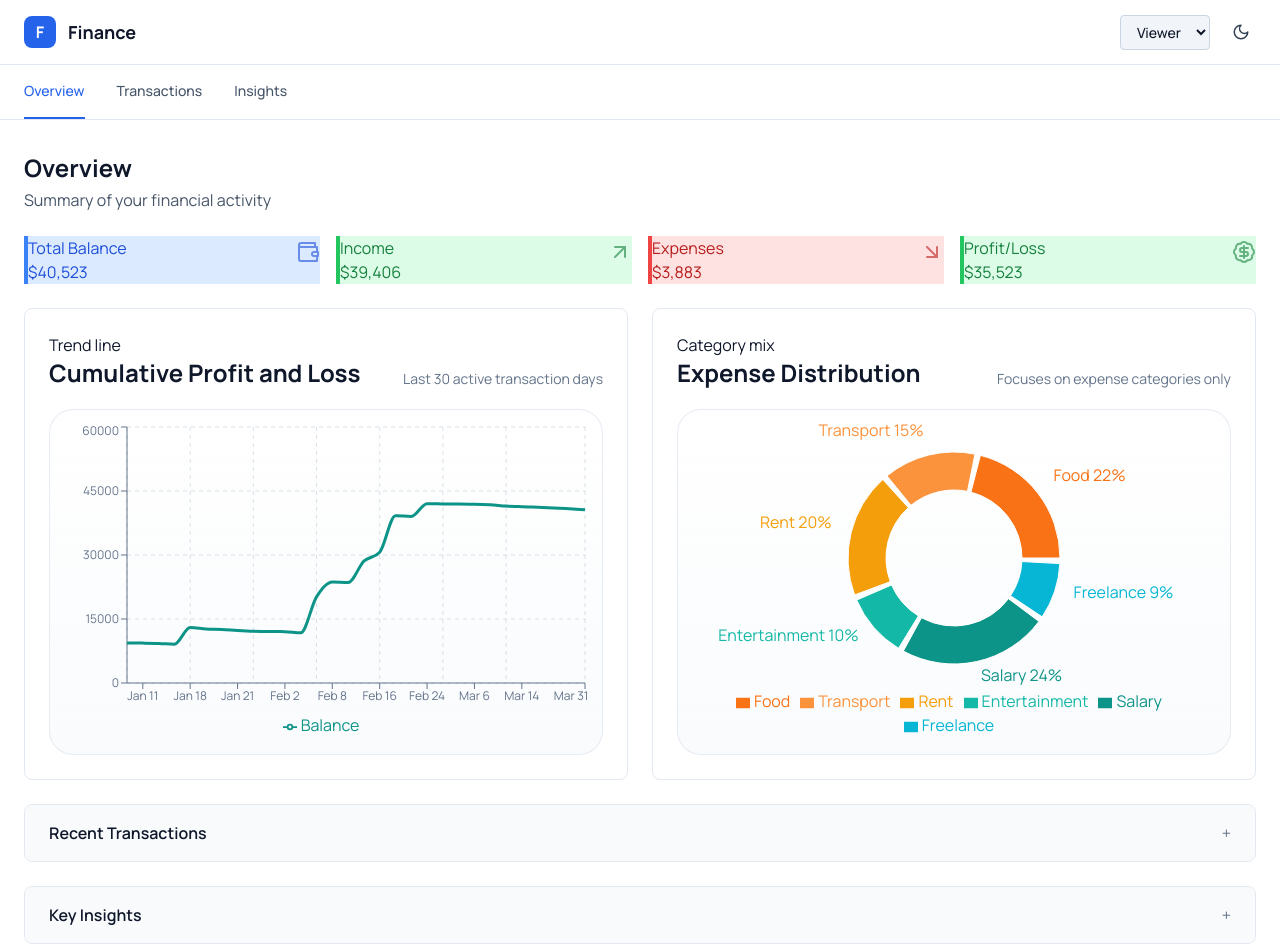
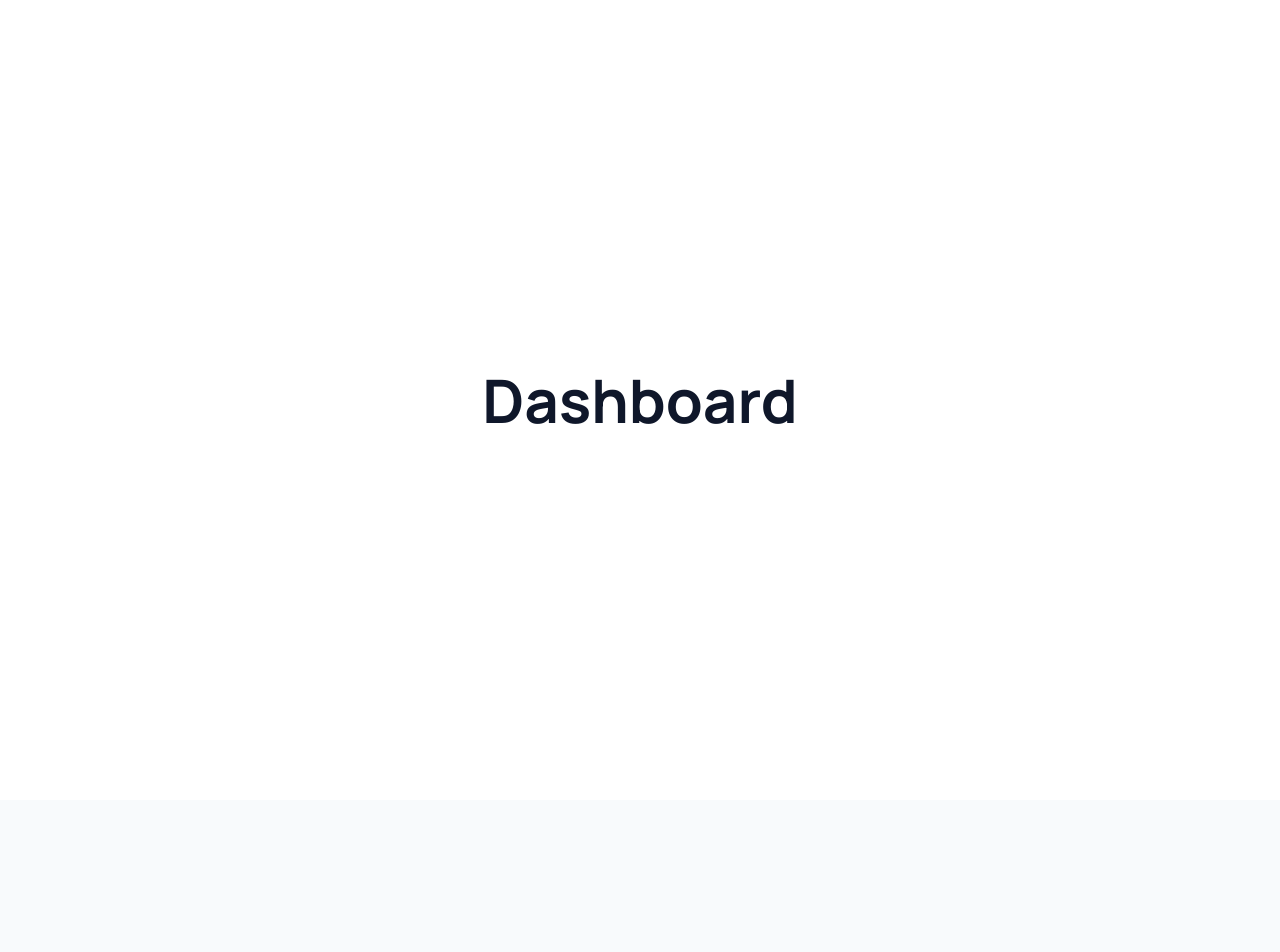
Before and after one commit to yashpandey0031/Financial_dashboard, a React (Vite) app: page / in a window 1280 px wide. Shown: the top 952 px of the page. After the commit the page ends 800 px from the top, so only its background shows below. Built offline with nearby package versions, Linux system fonts and the light colour scheme.

Commit message:
refactor: remove unused components and simplify App structure

```diff
--- a/src/App.jsx
+++ b/src/App.jsx
@@ -1,19 +1,8 @@
-import { Navbar } from "./components/layout/Navbar";
-import { SummaryCards } from "./components/dashboard/SummaryCards";
-import { BalanceTrend } from "./components/dashboard/BalanceTrend";
-import { SpendingBreakdown } from "./components/dashboard/SpendingBreakdown";
-import { TransactionTable } from "./components/transactions/TransactionTable";
-import { InsightsSection } from "./components/insights/InsightsSection";
-import { useEffect, useState } from "react";
+import { useEffect } from "react";
 import { useStore } from "./store/store";
 
 function App() {
   const { darkMode, syncApiFromLocal } = useStore();
-  const [activeTab, setActiveTab] = useState("overview");
-  const [expandedSections, setExpandedSections] = useState({
-    transactions: false,
-    insights: false,
-  });
 
   useEffect(() => {
     if (darkMode) {
@@ -27,154 +16,11 @@ function App() {
     syncApiFromLocal();
   }, [syncApiFromLocal]);
 
-  const toggleSection = (section) => {
-    setExpandedSections((prev) => ({
-      ...prev,
-      [section]: !prev[section],
-    }));
-  };
-
   return (
-    <div className={`${darkMode ? "dark" : ""}`}>
-      <Navbar />
-
-      <div className="min-h-screen bg-white dark:bg-slate-950">
-        {/* Tab Navigation */}
-        <div className="border-b border-slate-200 dark:border-slate-700 bg-white dark:bg-slate-900">
-          <div className="mx-auto max-w-7xl">
-            <div className="flex gap-8 px-6">
-              <button
-                onClick={() => setActiveTab("overview")}
-                className={`py-4 font-medium text-sm transition border-b-2 ${
-                  activeTab === "overview"
-                    ? "border-blue-600 text-blue-600"
-                    : "border-transparent text-slate-600 dark:text-slate-400 hover:text-slate-900 dark:hover:text-slate-300"
-                }`}
-              >
-                Overview
-              </button>
-              <button
-                onClick={() => setActiveTab("transactions")}
-                className={`py-4 font-medium text-sm transition border-b-2 ${
-                  activeTab === "transactions"
-                    ? "border-blue-600 text-blue-600"
-                    : "border-transparent text-slate-600 dark:text-slate-400 hover:text-slate-900 dark:hover:text-slate-300"
-                }`}
-              >
-                Transactions
-              </button>
-              <button
-                onClick={() => setActiveTab("insights")}
-                className={`py-4 font-medium text-sm transition border-b-2 ${
-                  activeTab === "insights"
-                    ? "border-blue-600 text-blue-600"
-                    : "border-transparent text-slate-600 dark:text-slate-400 hover:text-slate-900 dark:hover:text-slate-300"
-                }`}
-              >
-                Insights
-              </button>
-            </div>
-          </div>
-        </div>
-
-        {/* Main Content */}
-        <main className="mx-auto max-w-7xl px-6 py-8">
-          {/* Overview Tab */}
-          {activeTab === "overview" && (
-            <div className="space-y-6">
-              <div>
-                <h2 className="text-2xl font-bold text-slate-900 dark:text-white mb-1">
-                  Overview
-                </h2>
-                <p className="text-slate-600 dark:text-slate-400">
-                  Summary of your financial activity
-                </p>
-              </div>
-
-              {/* Summary Cards */}
-              <div>
-                <SummaryCards />
-              </div>
-
-              {/* Charts Grid */}
-              <div className="grid grid-cols-1 lg:grid-cols-2 gap-6">
-                <BalanceTrend />
-                <SpendingBreakdown />
-              </div>
-
-              {/* Collapsible Transactions Preview */}
-              <div className="border border-slate-200 dark:border-slate-700 rounded-lg overflow-hidden">
-                <button
-                  onClick={() => toggleSection("transactions")}
-                  className="w-full px-6 py-4 bg-slate-50 dark:bg-slate-800 flex items-center justify-between hover:bg-slate-100 dark:hover:bg-slate-700 transition"
-                >
-                  <h3 className="font-semibold text-slate-900 dark:text-white">
-                    Recent Transactions
-                  </h3>
-                  <span className="text-slate-500 dark:text-slate-400">
-                    {expandedSections.transactions ? "−" : "+"}
-                  </span>
-                </button>
-                {expandedSections.transactions && (
-                  <div className="p-6 border-t border-slate-200 dark:border-slate-700">
-                    <TransactionTable showLimit={5} />
-                  </div>
-                )}
-              </div>
-
-              {/* Collapsible Insights Preview */}
-              <div className="border border-slate-200 dark:border-slate-700 rounded-lg overflow-hidden">
-                <button
-                  onClick={() => toggleSection("insights")}
-                  className="w-full px-6 py-4 bg-slate-50 dark:bg-slate-800 flex items-center justify-between hover:bg-slate-100 dark:hover:bg-slate-700 transition"
-                >
-                  <h3 className="font-semibold text-slate-900 dark:text-white">
-                    Key Insights
-                  </h3>
-                  <span className="text-slate-500 dark:text-slate-400">
-                    {expandedSections.insights ? "−" : "+"}
-                  </span>
-                </button>
-                {expandedSections.insights && (
-                  <div className="p-6 border-t border-slate-200 dark:border-slate-700">
-                    <InsightsSection />
-                  </div>
-                )}
-              </div>
-            </div>
-          )}
-
-          {/* Transactions Tab */}
-          {activeTab === "transactions" && (
-            <div className="space-y-6">
-              <div>
-                <h2 className="text-2xl font-bold text-slate-900 dark:text-white mb-1">
-                  All Transactions
-                </h2>
-                <p className="text-slate-600 dark:text-slate-400">
-                  View and manage all your financial transactions
-                </p>
-              </div>
-              <TransactionTable />
-            </div>
-          )}
-
-          {/* Insights Tab */}
-          {activeTab === "insights" && (
-            <div className="space-y-6">
-              <div>
-                <h2 className="text-2xl font-bold text-slate-900 dark:text-white mb-1">
-                  Insights
-                </h2>
-                <p className="text-slate-600 dark:text-slate-400">
-                  Data-driven insights about your spending
-                </p>
-              </div>
-              <InsightsSection />
-            </div>
-          )}
-        </main>
-      </div>
+    <div className="min-h-screen bg-white dark:bg-slate-950 flex items-center justify-center">
+      <h1 className="text-6xl font-bold text-slate-900 dark:text-white">
+        Dashboard
+      </h1>
     </div>
   );
 }
```
